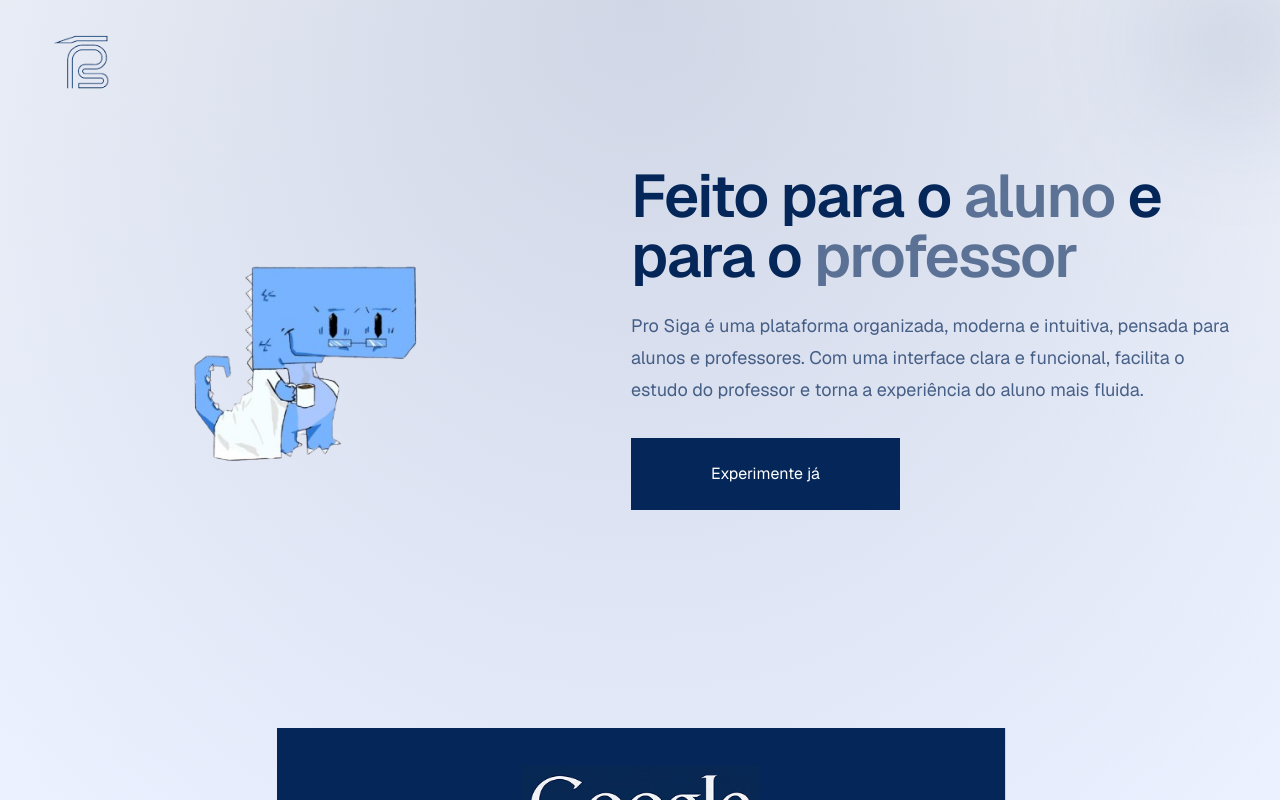
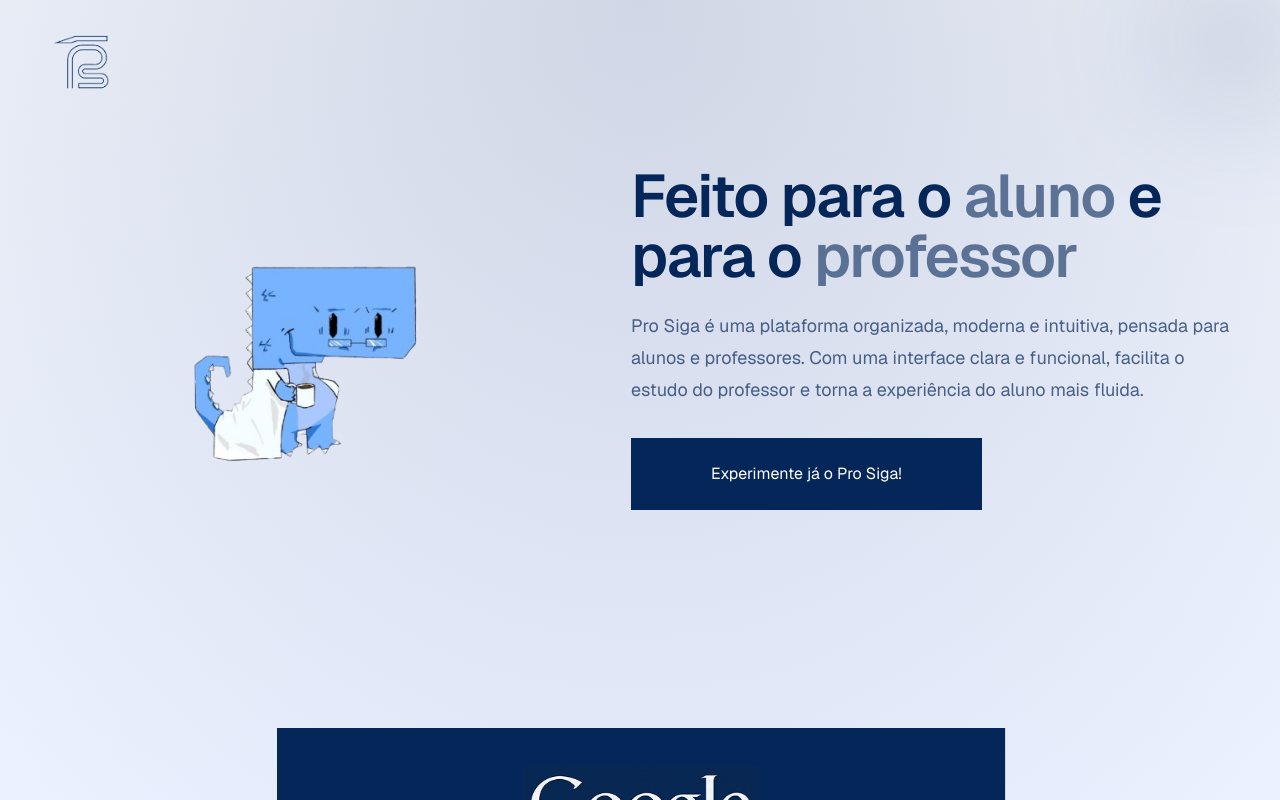
Before and after one commit to HeitorSilvaSouza07/pro-siga, a Next.js app: page / in a window 1280 px wide. Shown: the top 800 px of the page. Built offline with nearby package versions, Linux system fonts and the light colour scheme.

Commit message:
feat: teste

```diff
--- a/src/app/page.tsx
+++ b/src/app/page.tsx
@@ -53,7 +53,7 @@ export default function Home() {
 
             <div className="flex flex-wrap gap-4">
               <button onClick={handleStartClick} className=" bg-[#052659] px-20 py-6 text-sm font-semibold text-white hover:border shadow-[#052659]/15 transition hover:bg-white hover:text-[#052659]">
-                Experimente já
+                Experimente já o Pro Siga!
               </button>
             </div>
           </div>
```
